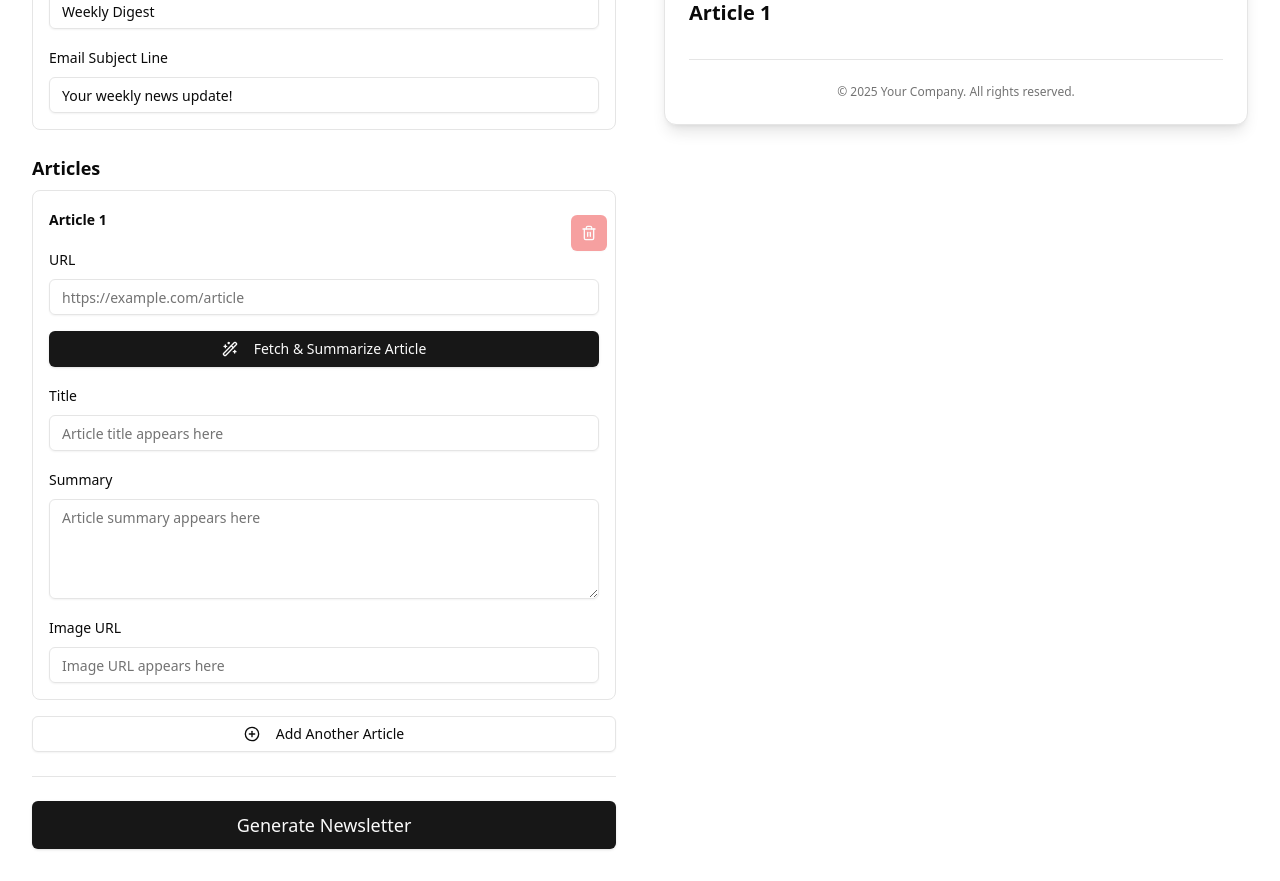
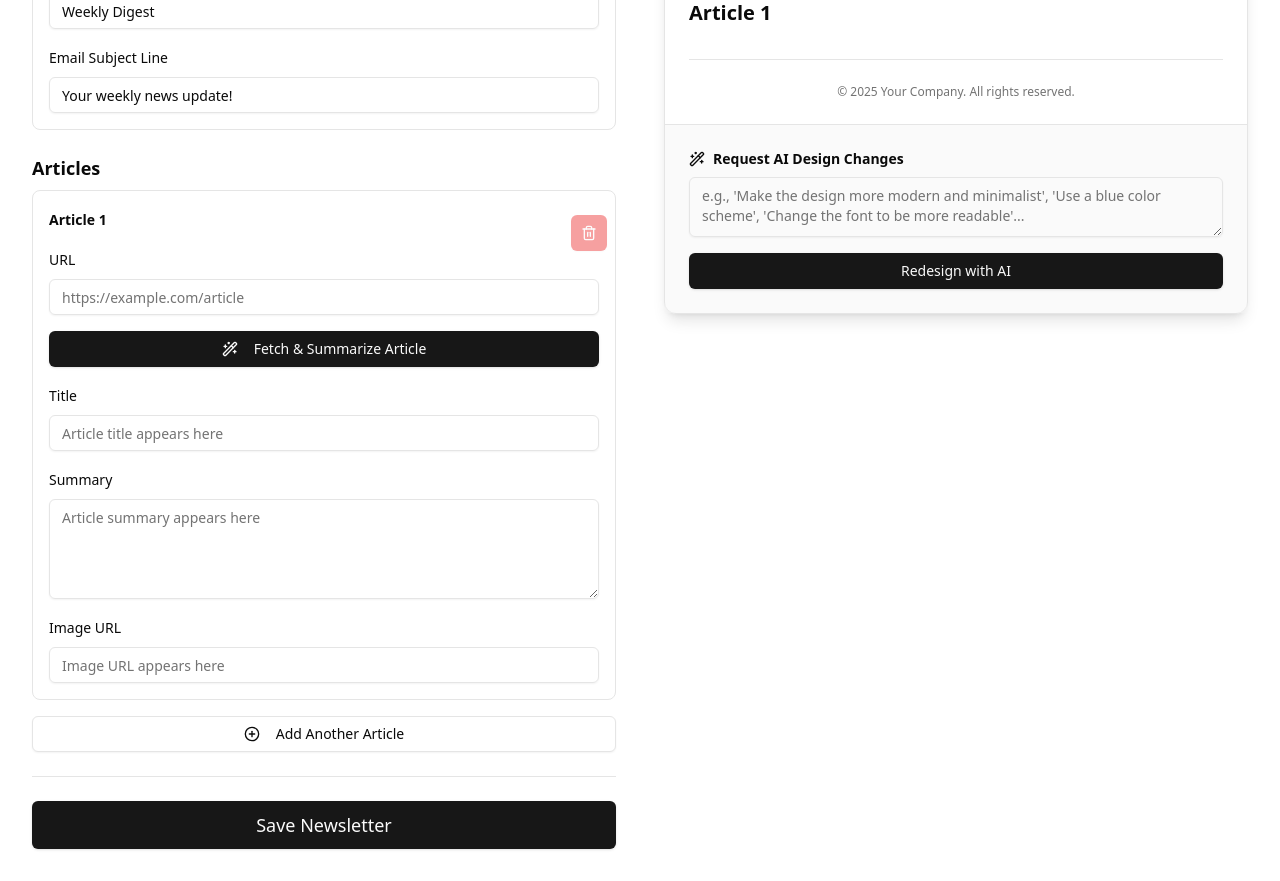
Before and after one commit to leejun-cloud/serene-chameleon-cheer, a Next.js app: page /create in a window 1280 px wide. Shown: the part 320-1201 px from the top of the page. Built offline with nearby package versions, Linux system fonts and the light colour scheme.

Commit message:
[dyad] 저장 버튼 및 AI 디자인 요청 기능 추가 - wrote 2 file(s)

```diff
--- a/src/components/newsletter-form.tsx
+++ b/src/components/newsletter-form.tsx
@@ -133,7 +133,7 @@ export function NewsletterForm({ onFormChange }: NewsletterFormProps) {
 
   function onSubmit(values: NewsletterFormData) {
     console.log(values);
-    toast.success("Newsletter ready! (Data logged to console)");
+    toast.success("Newsletter saved! (Data logged to console for now)");
   }
 
   return (
@@ -273,7 +273,7 @@ export function NewsletterForm({ onFormChange }: NewsletterFormProps) {
 
         <Separator />
 
-        <Button type="submit" className="w-full text-lg py-6">Generate Newsletter</Button>
+        <Button type="submit" className="w-full text-lg py-6">Save Newsletter</Button>
       </form>
     </Form>
   );
--- a/src/components/newsletter-preview.tsx
+++ b/src/components/newsletter-preview.tsx
@@ -1,8 +1,12 @@
 import React from 'react';
 import { NewsletterFormData } from './newsletter-form';
 import { Button } from '@/components/ui/button';
-import { Card, CardContent, CardHeader, CardTitle } from '@/components/ui/card';
+import { Card, CardContent, CardFooter, CardHeader, CardTitle } from '@/components/ui/card';
 import { Separator } from './ui/separator';
+import { Label } from './ui/label';
+import { Textarea } from './ui/textarea';
+import { Wand2 } from 'lucide-react';
+import { toast } from 'sonner';
 
 export function NewsletterPreview({ data }: { data: NewsletterFormData | null }) {
   if (!data || !data.newsletterTitle) {
@@ -48,6 +52,22 @@ export function NewsletterPreview({ data }: { data: NewsletterFormData | null })
           <p>&copy; {new Date().getFullYear()} Your Company. All rights reserved.</p>
         </div>
       </CardContent>
+      <CardFooter className="flex flex-col items-start gap-4 bg-muted/50 p-6 border-t">
+        <div className="w-full">
+          <Label htmlFor="design-prompt" className="text-sm font-semibold flex items-center">
+            <Wand2 className="mr-2 h-4 w-4" />
+            Request AI Design Changes
+          </Label>
+          <Textarea
+            id="design-prompt"
+            placeholder="e.g., 'Make the design more modern and minimalist', 'Use a blue color scheme', 'Change the font to be more readable'..."
+            className="mt-2"
+          />
+        </div>
+        <Button onClick={() => toast.info("AI design modification is coming soon!")} className="w-full">
+          Redesign with AI
+        </Button>
+      </CardFooter>
     </Card>
   );
 }
```
